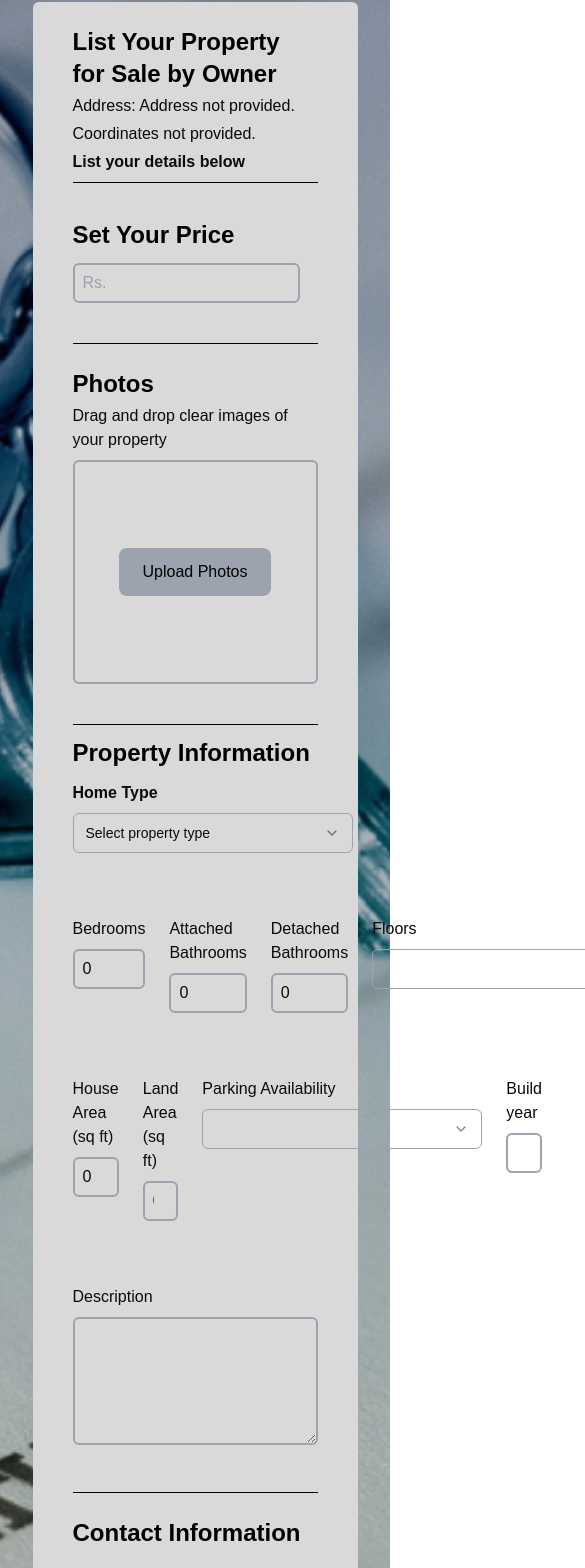
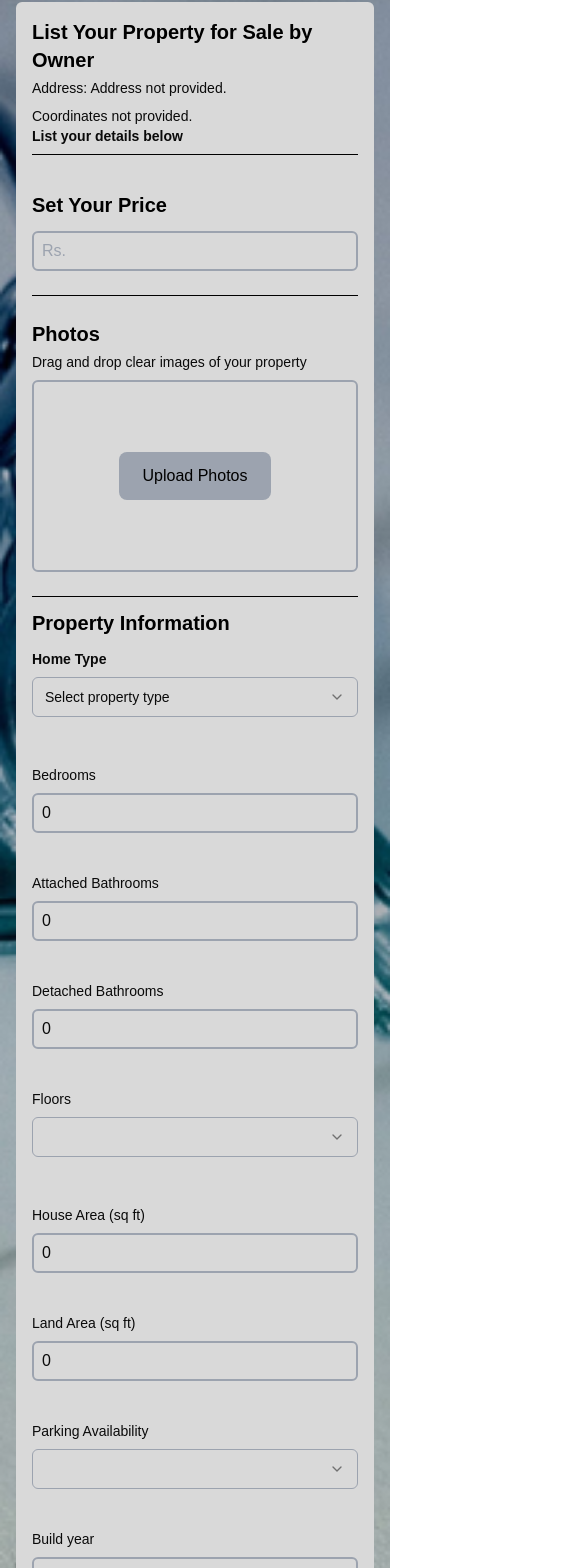
Before and after one commit to randilsk/RealEstate-Web-App, a Next.js app in the folder frontend/: page /sell/listing in a window 390 px wide. Shown: the part 108-1676 px from the top of the page, 585 px wide, since content can reach past the window. Built offline with nearby package versions, Linux system fonts and the light colour scheme; what next-redux-wrapper would draw is missing.

Commit message:
responsive phase x

```diff
--- a/frontend/src/components/SellPageContent/Listing.jsx
+++ b/frontend/src/components/SellPageContent/Listing.jsx
@@ -110,62 +110,75 @@ function Listing() {
   };
 
   return (
-    <form onSubmit={handleSubmit}>
-      <div className="flex justify-center mt-6">
-        <div className="h-full w-10/12 bg-[#d9d9d9] rounded-md py-6 px-10 ">
-          <div className="text-black text-2xl font-bold font-poppins pb-1">
+    <form onSubmit={handleSubmit} className="min-h-screen">
+      <div className="flex justify-center px-4 sm:px-6 lg:px-8 py-6">
+        <div className="w-full max-w-7xl bg-[#d9d9d9] rounded-md py-4 sm:py-6 px-4 sm:px-10">
+          <div className="text-black text-xl sm:text-2xl font-bold font-poppins pb-1">
             List Your Property for Sale by Owner
           </div>
-          {/* Address */}
-          <div className="font-regular font-poppins pb-1">
+
+          {/* Address and Coordinates */}
+          <div className="space-y-2 text-sm sm:text-base">
+            <div className="font-regular font-poppins">
               Address:{" "}
               {address && city && district
                 ? `${address}, ${city}, ${district}`
                 : "Address not provided."}
             </div>
-          {/* Coordinates */}
-          <div className="font-regular font-poppins pb-1">
-            {lat && lng
-              ? `Latitude: ${lat}, Longitude: ${lng}`
-              : "Coordinates not provided."}
+            <div className="font-regular font-poppins">
+                {lat && lng ? (
+                    <>
+                      Latitude: {lat}
+                      <br />
+                      Longitude: {lng}
+                    </>
+               ) : (
+                    "Coordinates not provided."
+               )}
             </div>
-          <div className="pb-2 font-semibold">List your details below</div>
+          </div>
+
+          <div className="pb-2 font-semibold text-sm sm:text-base">List your details below</div>
           <hr className="border-1 border-black py-3" />
-          {/* Price */}
-          <div className="py-3 text-black text-2xl font-bold font-poppins">
+
+          {/* Price Section */}
+          <div className="py-3 text-black text-xl sm:text-2xl font-bold font-poppins">
             Set Your Price
           </div>
-          <div className="pb-10">
+          <div className="pb-6 sm:pb-10">
             <input
               type="number"
               name="price"
               value={formData.price}
               onChange={handleChange}
               placeholder="Rs."
-              className="px-2 outline-none bg-transparent border-2 border-gray-400 rounded-md h-10"
+              className="w-full sm:max-w-md px-2 outline-none bg-transparent border-2 border-gray-400 rounded-md h-10"
             />
           </div>
           <hr className="border-1 border-black py-3" />
-          <div className="pb-10">
-            <h2 className=" text-black text-2xl font-bold font-poppins pb-1 ">
+
+          {/* Photos Section */}
+          <div className="pb-6 sm:pb-10">
+            <h2 className="text-black text-xl sm:text-2xl font-bold font-poppins pb-1">
               Photos
             </h2>
-            <p className="pb-2">Drag and drop clear images of your property </p>
-            <div className="py-3 border-2 border-gray-400 rounded-md h-56 flex justify-center items-center ">
+            <p className="pb-2 text-sm sm:text-base">Drag and drop clear images of your property</p>
+            <div className="py-3 border-2 border-gray-400 rounded-md h-48 sm:h-56 flex justify-center items-center">
               <FileUploader />
             </div>
           </div>
           <hr className="border-1 border-black pt-3" />
-          {/* Home Type */}
-          <div className="pb-10">
-            <h2 className="text-black text-2xl font-bold font-poppins pb-1">
+
+          {/* Property Information */}
+          <div className="pb-6 sm:pb-10">
+            <h2 className="text-black text-xl sm:text-2xl font-bold font-poppins pb-1">
               Property Information
             </h2>
-            <p className="py-2 font-semibold">Home Type</p>
+            <p className="py-2 font-semibold text-sm sm:text-base">Home Type</p>
             <Select
               onValueChange={(value) => handleSelectChange("homeType", value)}
             >
-              <SelectTrigger className="w-[280px] bg-transparent border-gray-400">
+              <SelectTrigger className="w-full sm:max-w-[280px] bg-transparent border-gray-400">
                 <SelectValue placeholder="Select property type" />
               </SelectTrigger>
               <SelectContent className="bg-[#d9d9d9]">
@@ -179,48 +192,48 @@ function Listing() {
               </SelectContent>
             </Select>
           </div>
+
           {/* Bedrooms, Bathrooms, Floors */}
-          <div className="flex justify-between gap-6 pb-10">
-            <div className="pt-4 flex-1">
-              <p className="py-2">Bedrooms</p>
+          <div className="grid grid-cols-1 sm:grid-cols-2 lg:grid-cols-4 gap-4 sm:gap-6 pb-6 sm:pb-10">
+            <div className="pt-4">
+              <p className="py-2 text-sm sm:text-base">Bedrooms</p>
               <input
                 type="number"
                 name="bedrooms"
                 value={formData.bedrooms}
                 onChange={handleChange}
                 min="0"
-                className="px-2 w-full outline-none bg-transparent border-2 border-gray-400 rounded-md h-10"
+                className="w-full px-2 outline-none bg-transparent border-2 border-gray-400 rounded-md h-10"
               />
             </div>
-            <div className="pt-4 flex-1">
-              <p className="py-2">Attached Bathrooms</p>
+            <div className="pt-4">
+              <p className="py-2 text-sm sm:text-base">Attached Bathrooms</p>
               <input
                 type="number"
                 name="attachedBathrooms"
                 value={formData.attachedBathrooms}
                 onChange={handleChange}
                 min="0"
-                className="px-2 w-full outline-none bg-transparent border-2 border-gray-400 rounded-md h-10"
+                className="w-full px-2 outline-none bg-transparent border-2 border-gray-400 rounded-md h-10"
               />
             </div>
-            <div className="pt-4 flex-1">
-              <p className="py-2">Detached Bathrooms</p>
+            <div className="pt-4">
+              <p className="py-2 text-sm sm:text-base">Detached Bathrooms</p>
               <input
                 type="number"
                 name="detachedBathrooms"
                 value={formData.detachedBathrooms}
                 onChange={handleChange}
                 min="0"
-                className="px-2 w-full outline-none bg-transparent border-2 border-gray-400 rounded-md h-10"
+                className="w-full px-2 outline-none bg-transparent border-2 border-gray-400 rounded-md h-10"
               />
             </div>
-            <div className="pt-4 flex-1">
-              <p className="py-2"> Floors </p>
-              <div>
+            <div className="pt-4">
+              <p className="py-2 text-sm sm:text-base">Floors</p>
               <Select
                 onValueChange={(value) => handleSelectChange("floors", value)}
               >
-                  <SelectTrigger className="w-[280px] bg-transparent  border-gray-400 ">
+                <SelectTrigger className="w-full bg-transparent border-gray-400">
                   <SelectValue placeholder="" />
                 </SelectTrigger>
                 <SelectContent className="bg-[#d9d9d9]">
@@ -234,41 +247,37 @@ function Listing() {
               </Select>
             </div>
           </div>
-          </div>
-          <div className="flex justify-between gap-6 pb-10">
-            <div className="pt-4 flex-1">
-              <p className="py-2">House Area (sq ft)</p>
+
+          {/* House Area, Land Area, Parking, Build Year */}
+          <div className="grid grid-cols-1 sm:grid-cols-2 lg:grid-cols-4 gap-4 sm:gap-6 pb-6 sm:pb-10">
+            <div className="pt-4">
+              <p className="py-2 text-sm sm:text-base">House Area (sq ft)</p>
               <input
                 type="number"
                 name="houseArea"
                 value={formData.houseArea}
                 onChange={handleChange}
-                placeholder=""
-                className="px-2 w-full outline-none bg-transparent border-2 border-gray-400 rounded-md  h-10 "
                 min="0"
+                className="w-full px-2 outline-none bg-transparent border-2 border-gray-400 rounded-md h-10"
               />
             </div>
-            <div className="pt-4 flex-1">
-              <p className="py-2">Land Area (sq ft)</p>
+            <div className="pt-4">
+              <p className="py-2 text-sm sm:text-base">Land Area (sq ft)</p>
               <input
                 type="number"
                 name="landArea"
                 value={formData.landArea}
                 onChange={handleChange}
-                placeholder=""
-                className="px-2 w-full outline-none bg-transparent border-2 border-gray-400 rounded-md  h-10 "
                 min="0"
+                className="w-full px-2 outline-none bg-transparent border-2 border-gray-400 rounded-md h-10"
               />
             </div>
-            <div className="pt-4 flex-1">
-              <p className="py-2">Parking Availability</p>
-              <div>
+            <div className="pt-4">
+              <p className="py-2 text-sm sm:text-base">Parking Availability</p>
               <Select
-                  onValueChange={(value) =>
-                    handleSelectChange("parking", value)
-                  }
+                onValueChange={(value) => handleSelectChange("parking", value)}
               >
-                  <SelectTrigger className="w-[280px] bg-transparent  border-gray-400 ">
+                <SelectTrigger className="w-full bg-transparent border-gray-400">
                   <SelectValue placeholder="" />
                 </SelectTrigger>
                 <SelectContent className="bg-[#d9d9d9]">
@@ -279,88 +288,87 @@ function Listing() {
                 </SelectContent>
               </Select>
             </div>
-            </div>
-            <div className="pt-4 flex-1">
-              <p className="py-2">Build year </p>
+            <div className="pt-4">
+              <p className="py-2 text-sm sm:text-base">Build year</p>
               <input
                 type="number"
                 name="buildYear"
                 value={formData.buildYear}
                 onChange={handleChange}
-                placeholder=""
-                className="px-2 w-full outline-none bg-transparent border-2 border-gray-400 rounded-md  h-10 "
                 min="0"
+                className="w-full px-2 outline-none bg-transparent border-2 border-gray-400 rounded-md h-10"
               />
             </div>
           </div>
+
           {/* Description */}
-          <div className="flex justify-between gap-6 pb-10">
-            <div className="pt-4 flex-1">
-              <p className="py-2">Description</p>
+          <div className="pb-6 sm:pb-10">
+            <p className="py-2 text-sm sm:text-base">Description</p>
             <textarea
               name="description"
               value={formData.description}
               onChange={handleChange}
-                className="px-2 w-full outline-none bg-transparent border-2 border-gray-400 rounded-md h-32"
+              className="w-full px-2 outline-none bg-transparent border-2 border-gray-400 rounded-md h-32"
             />
           </div>
-          </div>
+
           <hr className="border-1 border-black py-3" />
-          {/* Phone */}
 
-          <div className="pb-8">
-            {" "}
-            <div className="pb-4 text-black text-2xl font-bold font-poppins ">
+          {/* Contact Information */}
+          <div className="pb-6 sm:pb-8">
+            <div className="pb-4 text-black text-xl sm:text-2xl font-bold font-poppins">
               Contact Information
             </div>
-            <p>
+            <p className="text-sm sm:text-base">
               Potential buyers will contact you through the email address you
-              use to register on <br /> UrbanNest. You must also add your phone
+              use to register on UrbanNest. You must also add your phone
               number to the listing here.
             </p>
-            <p className="py-3 font-semibold">Phone number</p>
+            <p className="py-3 font-semibold text-sm sm:text-base">Phone number</p>
             <input
               type="tel"
               name="phone"
               value={formData.phone}
               onChange={handleChange}
               placeholder="+94 xxxxxxxxx"
-              className="px-2 w-96 outline-none bg-transparent border-2 border-gray-400 rounded-md  h-10 "
+              className="w-full sm:max-w-md px-2 outline-none bg-transparent border-2 border-gray-400 rounded-md h-10"
             />
           </div>
 
-          {/* Display user email from Redux store - readonly */}
-          <div className="pb-8">
-            <p className="py-3 font-semibold">Email address (from your account)</p>
+          {/* Email Address */}
+          <div className="pb-6 sm:pb-8">
+            <p className="py-3 font-semibold text-sm sm:text-base">Email address (from your account)</p>
             <input
               type="email"
               value={currentUser?.email || "Please log in"}
               readOnly
-              className="px-2 w-96 outline-none bg-transparent border-2 border-gray-400 rounded-md h-10 opacity-75"
+              className="w-full sm:max-w-md px-2 outline-none bg-transparent border-2 border-gray-400 rounded-md h-10 opacity-75"
             />
           </div>
 
           {/* Terms and Conditions */}
           <hr className="border-1 border-black py-3" />
-          <div className="pb-7">
+          <div className="pb-6 sm:pb-7">
             <div className="flex items-center space-x-2">
               <Checkbox id="terms" required />
-              <Label htmlFor="terms">Accept terms and conditions</Label>
+              <Label htmlFor="terms" className="text-sm sm:text-base">Accept terms and conditions</Label>
             </div>
           </div>
 
           {/* Submit Button */}
+          <div className="flex flex-col items-start space-y-2">
             <Button
               type="submit"
-            className="bg-transparent border-black text-black hover:bg-main-blue hover:text-white w-52 font-bold border-2 hover:border-main-blue"
+              className="w-full sm:w-auto bg-transparent border-black text-black hover:bg-main-blue hover:text-white font-bold border-2 hover:border-main-blue text-sm sm:text-base py-2"
               disabled={!currentUser}
             >
               Post for Sale
             </Button>
 
             {!currentUser && (
-            <p className="mt-2 text-red-500">You must be logged in to submit a listing</p>
+              <p className="text-sm text-red-500">You must be logged in to submit a listing</p>
             )}
+          </div>
         </div>
       </div>
     </form>
```
Also changed, not shown: frontend/src/components/SellPageContent/AddressBar.jsx (+26 -25 lines), frontend/src/components/SellPageContent/ListReview.jsx (+104 -11 lines), frontend/src/components/SellPageContent/LocationChange.jsx (+20 -16 lines), frontend/src/components/SellPageContent/LocationConfirmation.jsx (+23 -17 lines). Lines whose indentation alone changed are shown as unchanged.
